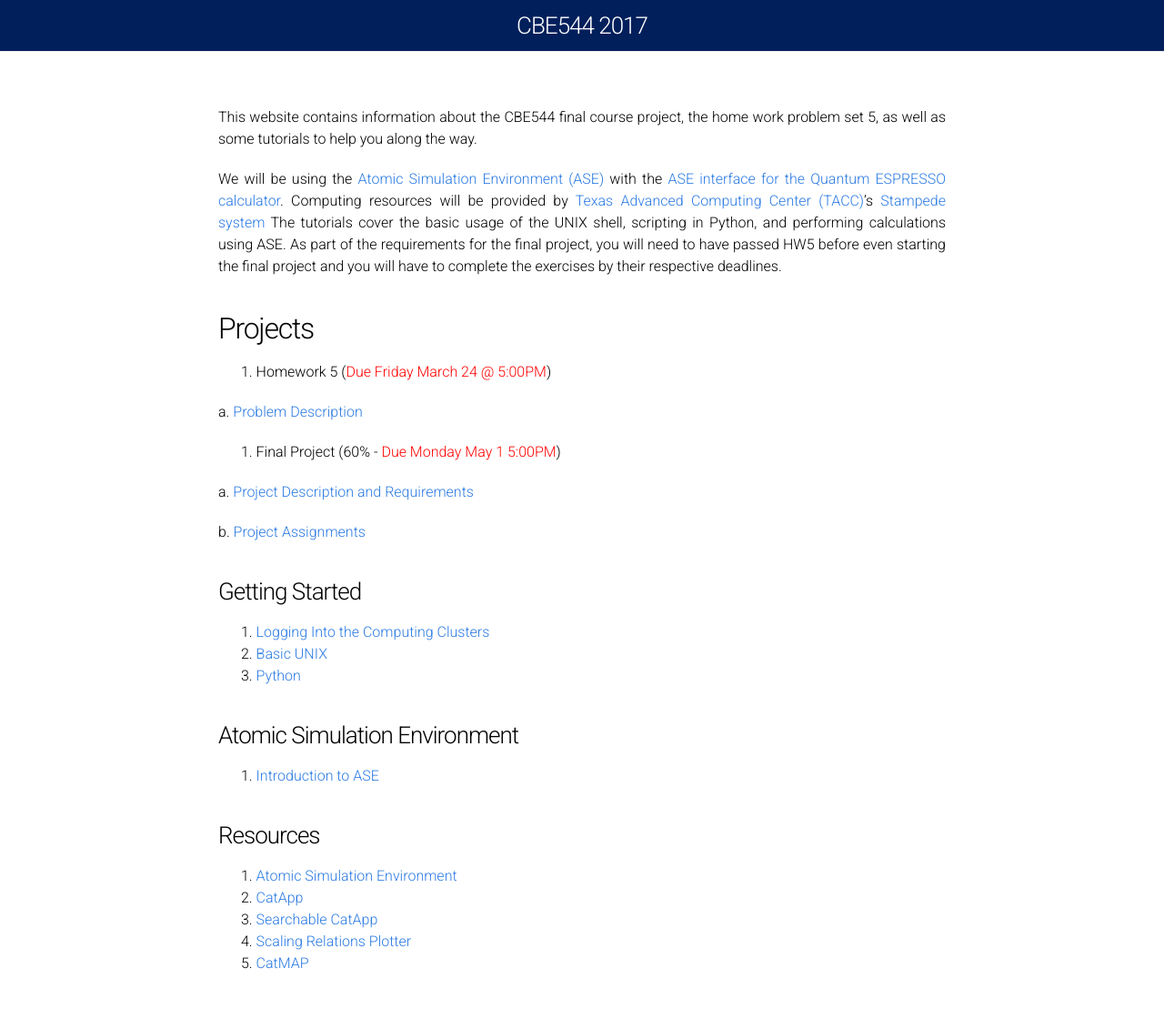
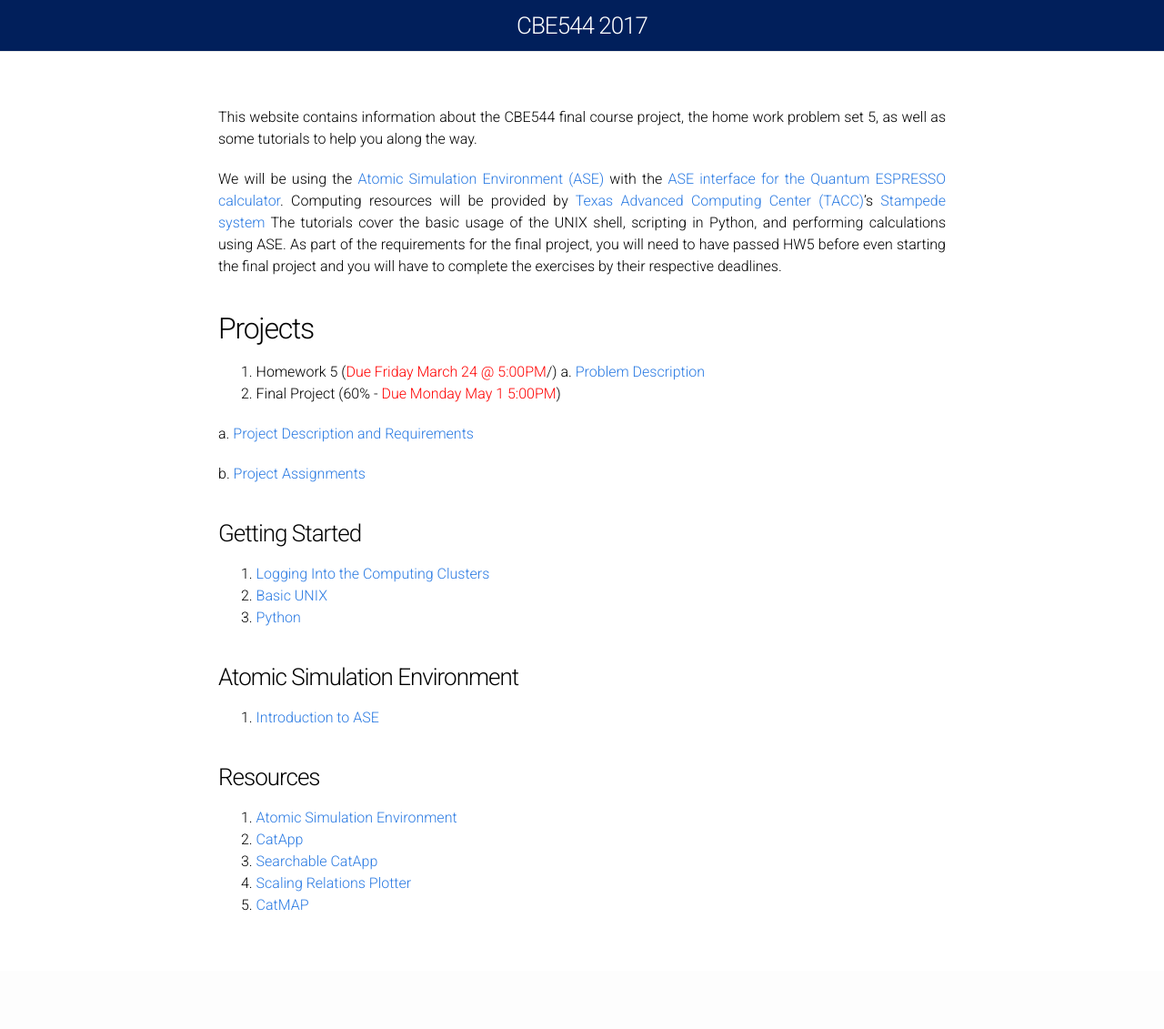
Before and after one commit to vojale/CBE544-2018.github.io, a Jekyll site: the page built from Index.md, in a window 1280 px wide. Shown: the whole page at 91% size. Built offline with Jekyll 4.4.1, drawn with Linux system fonts in a browser that asks for light colours; after the commit the page ends 1067 px from its top, so only the background shows below that.

Commit message:
Update Index.md

```diff
--- a/Index.md
+++ b/Index.md
@@ -10,8 +10,7 @@ We will be using the [Atomic Simulation Environment (ASE)](https://wiki.fysik.dt
 
 ## Projects ##
 
-1. Homework 5 (<font color="red">Due Friday March 24 @ 5:00PM</font>)
-
+1. Homework 5 (<font color="red">Due Friday March 24 @ 5:00PM</font>/)
   a. [Problem Description](/HW5)
 
 2. Final Project (60% - <font color="red">Due Monday May 1 5:00PM</font>)
```
